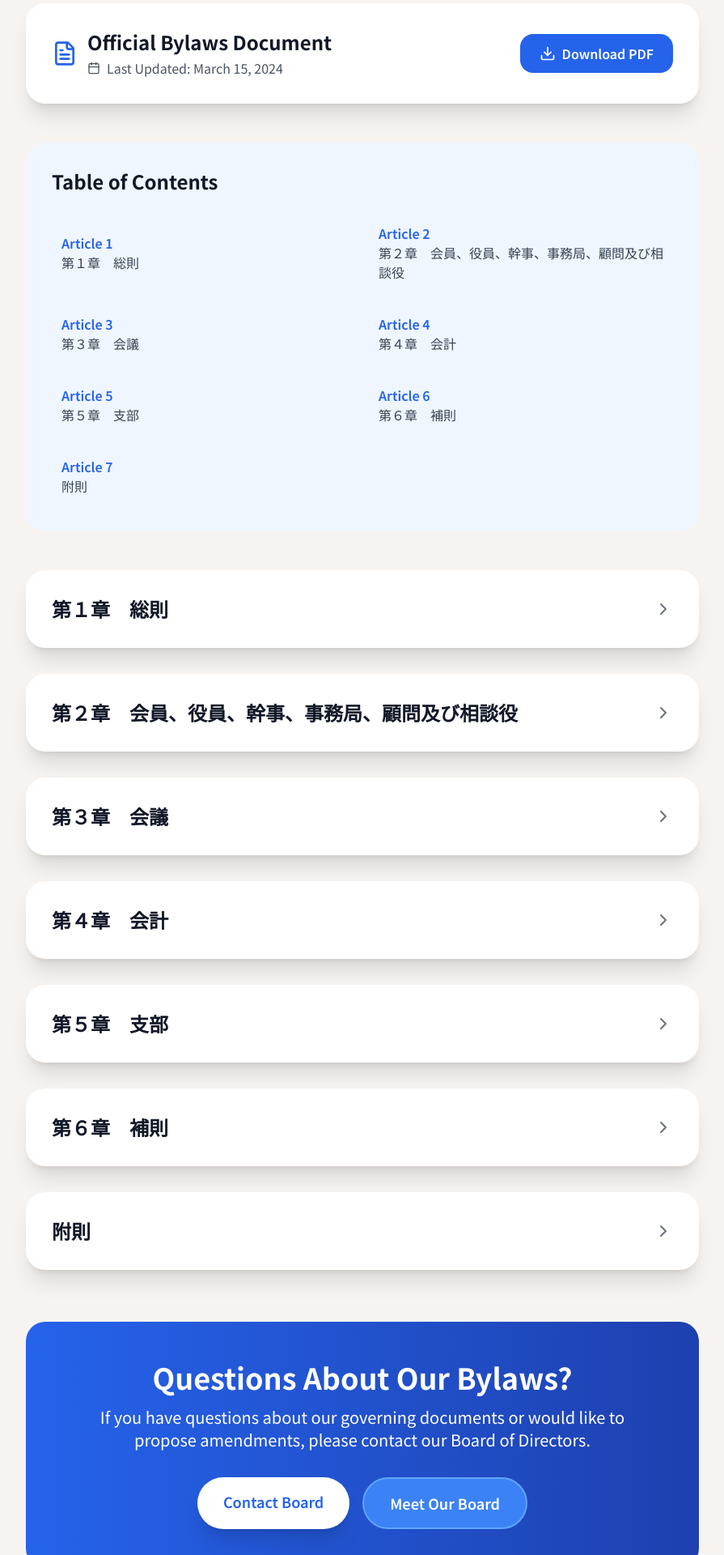
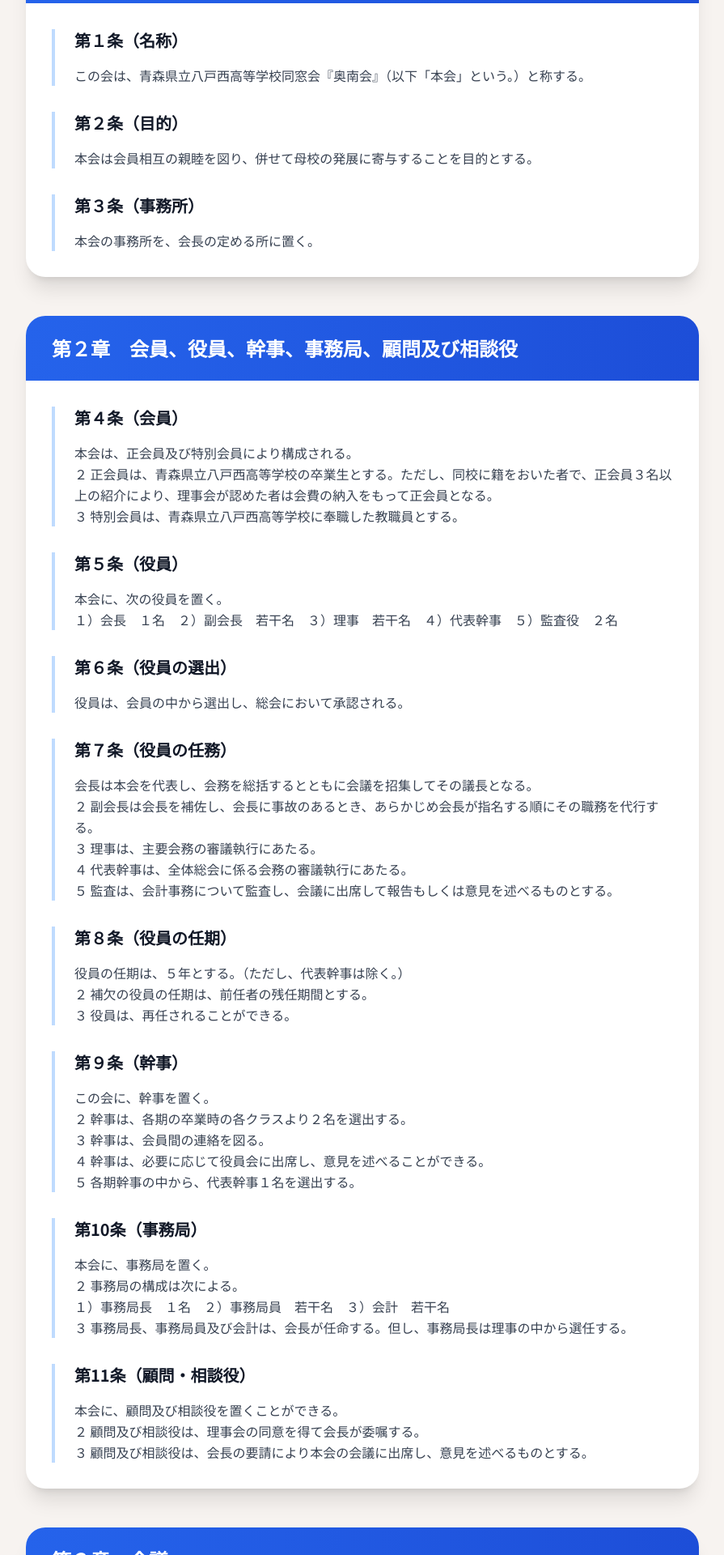
Before and after one commit to Kazuglobal/ounankai, a React (Vite) app in the folder project/: page /bylaws in a window 1280 px wide. Shown: the part 360-2280 px from the top of the page at 81% size, without its empty margins (192-1087 px from the left). Built offline with nearby package versions, Linux system fonts and the light colour scheme.

Commit message:
fix/会則修正

```diff
--- a/project/src/pages/Bylaws.tsx
+++ b/project/src/pages/Bylaws.tsx
@@ -1,18 +1,6 @@
-import React, { useState } from 'react';
-import { ChevronDown, ChevronRight, FileText, Download, Calendar } from 'lucide-react';
+import React from 'react';
 
 const Bylaws: React.FC = () => {
-  const [expandedSections, setExpandedSections] = useState<{ [key: string]: boolean }>({
-    'article-1': true
-  });
-
-  const toggleSection = (sectionId: string) => {
-    setExpandedSections(prev => ({
-      ...prev,
-      [sectionId]: !prev[sectionId]
-    }));
-  };
-
   const bylawsSections = [
     {
       id: 'chapter-1',
@@ -152,122 +140,47 @@ const Bylaws: React.FC = () => {
         {/* Header */}
         <div className="text-center mb-16">
           <h1 className="text-5xl md:text-6xl font-bold text-gray-900 mb-6 leading-tight">
-            奧南会規約
+            奧南会会則
           </h1>
-          <p className="text-xl text-gray-600 max-w-3xl mx-auto">
-            青森県立八戸西高等学校同窓会奧南会の組織構造、運営、会員の権利と責任を定めた規約です。
-          </p>
         </div>
 
-        {/* Document Info */}
-        <div className="bg-white rounded-3xl p-8 shadow-xl mb-12">
-          <div className="flex flex-col md:flex-row md:items-center md:justify-between">
-            <div className="flex items-center mb-4 md:mb-0">
-              <FileText className="w-8 h-8 text-blue-600 mr-3" />
-              <div>
-                <h2 className="text-2xl font-bold text-gray-900">Official Bylaws Document</h2>
-                <div className="flex items-center text-gray-600 mt-1">
-                  <Calendar className="w-4 h-4 mr-2" />
-                  <span>Last Updated: March 15, 2024</span>
-                </div>
-              </div>
-            </div>
-            <button className="inline-flex items-center bg-blue-600 text-white px-6 py-3 rounded-2xl font-semibold hover:bg-blue-700 transition-colors duration-200">
-              <Download className="w-5 h-5 mr-2" />
-              Download PDF
-            </button>
-          </div>
+
+        {/* Bylaws Content */}
+        <div className="space-y-12">
+          {bylawsSections.map((section) => (
+            <div key={section.id} className="bg-white rounded-3xl shadow-xl overflow-hidden">
+              <div className="bg-gradient-to-r from-blue-600 to-blue-700 px-8 py-6">
+                <h2 className="text-2xl font-bold text-white">
+                  {section.title}
+                </h2>
               </div>
 
-        {/* Table of Contents */}
-        <div className="bg-blue-50 rounded-3xl p-8 mb-12">
-          <h2 className="text-2xl font-bold text-gray-900 mb-6">Table of Contents</h2>
-          <div className="grid grid-cols-1 md:grid-cols-2 gap-4">
-            {bylawsSections.map((section, index) => (
-              <button
-                key={section.id}
-                onClick={() => {
-                  const element = document.getElementById(section.id);
-                  element?.scrollIntoView({ behavior: 'smooth' });
-                }}
-                className="text-left p-3 rounded-xl hover:bg-white hover:shadow-md transition-all duration-200"
-              >
-                <span className="text-blue-600 font-semibold">Article {index + 1}</span>
-                <p className="text-gray-700 font-medium">{section.title.replace(`Article ${index + 1} - `, '')}</p>
-              </button>
-            ))}
+              <div className="p-8">
+                <div className="space-y-8">
+                  {section.content.map((item, index) => (
+                    <div key={index} className="border-l-4 border-blue-200 pl-6">
+                      <h4 className="text-xl font-bold text-gray-900 mb-4">
+                        {item.section}
+                      </h4>
+                      <div className="text-gray-700 leading-relaxed whitespace-pre-line">
+                        {item.text}
                       </div>
-        </div>
-
-        {/* Bylaws Content */}
-        <div className="space-y-8">
-          {bylawsSections.map((article, index) => (
-            <div key={article.id} id={article.id} className="bg-white rounded-3xl shadow-xl overflow-hidden">
-              <button
-                onClick={() => toggleSection(article.id)}
-                className="w-full p-8 text-left hover:bg-gray-50 transition-colors duration-200"
-              >
-                <div className="flex items-center justify-between">
-                  <h2 className="text-2xl font-bold text-gray-900">{article.title}</h2>
-                  {expandedSections[article.id] ? (
-                    <ChevronDown className="w-6 h-6 text-gray-500" />
-                  ) : (
-                    <ChevronRight className="w-6 h-6 text-gray-500" />
-                  )}
-                </div>
-              </button>
-
-              {expandedSections[article.id] && (
-                <div className="px-8 pb-8">
-                  <div className="space-y-6">
-                    {article.content.map((section, sectionIndex) => (
-                      <div key={sectionIndex} className="border-l-4 border-blue-200 pl-6">
-                        <h3 className="text-lg font-semibold text-blue-800 mb-3">
-                          {section.section}
-                        </h3>
-                        <p className="text-gray-700 leading-relaxed">
-                          {section.text}
-                        </p>
                     </div>
                   ))}
                 </div>
               </div>
-              )}
             </div>
           ))}
         </div>
 
-        {/* Additional Information */}
-        <div className="mt-16 bg-gradient-to-r from-blue-600 to-blue-800 rounded-3xl p-12 text-white text-center">
-          <h2 className="text-3xl md:text-4xl font-bold mb-4">
-            Questions About Our Bylaws?
-          </h2>
-          <p className="text-xl mb-8 max-w-2xl mx-auto">
-            If you have questions about our governing documents or would like to propose amendments,
-            please contact our Board of Directors.
+        {/* Footer Note */}
+        <div className="mt-16 text-center">
+          <div className="bg-gray-50 rounded-2xl p-8">
+            <p className="text-gray-600 leading-relaxed">
+              この会則は、青森県立八戸西高等学校同窓会奧南会の組織運営に関する基本的な事項を定めたものです。
+              ご質問やご不明な点がございましたら、事務局までお問い合わせください。
             </p>
-          <div className="flex flex-col sm:flex-row gap-4 justify-center">
-            <a
-              href="/contact"
-              className="bg-white text-blue-600 px-8 py-4 rounded-full text-lg font-semibold hover:bg-gray-50 transition-colors duration-200 shadow-xl"
-            >
-              Contact Board
-            </a>
-            <a
-              href="/board-of-directors"
-              className="bg-blue-500 text-white px-8 py-4 rounded-full text-lg font-semibold hover:bg-blue-400 transition-colors duration-200 border-2 border-blue-400"
-            >
-              Meet Our Board
-            </a>
           </div>
-        </div>
-
-        {/* Legal Notice */}
-        <div className="mt-12 text-center">
-          <p className="text-gray-500 text-sm">
-            These bylaws were last amended and approved by the Board of Directors on March 15, 2024.
-            This document supersedes all previous versions of the Association bylaws.
-          </p>
         </div>
       </div>
     </div>
```
Lines whose indentation alone changed are shown as unchanged.
